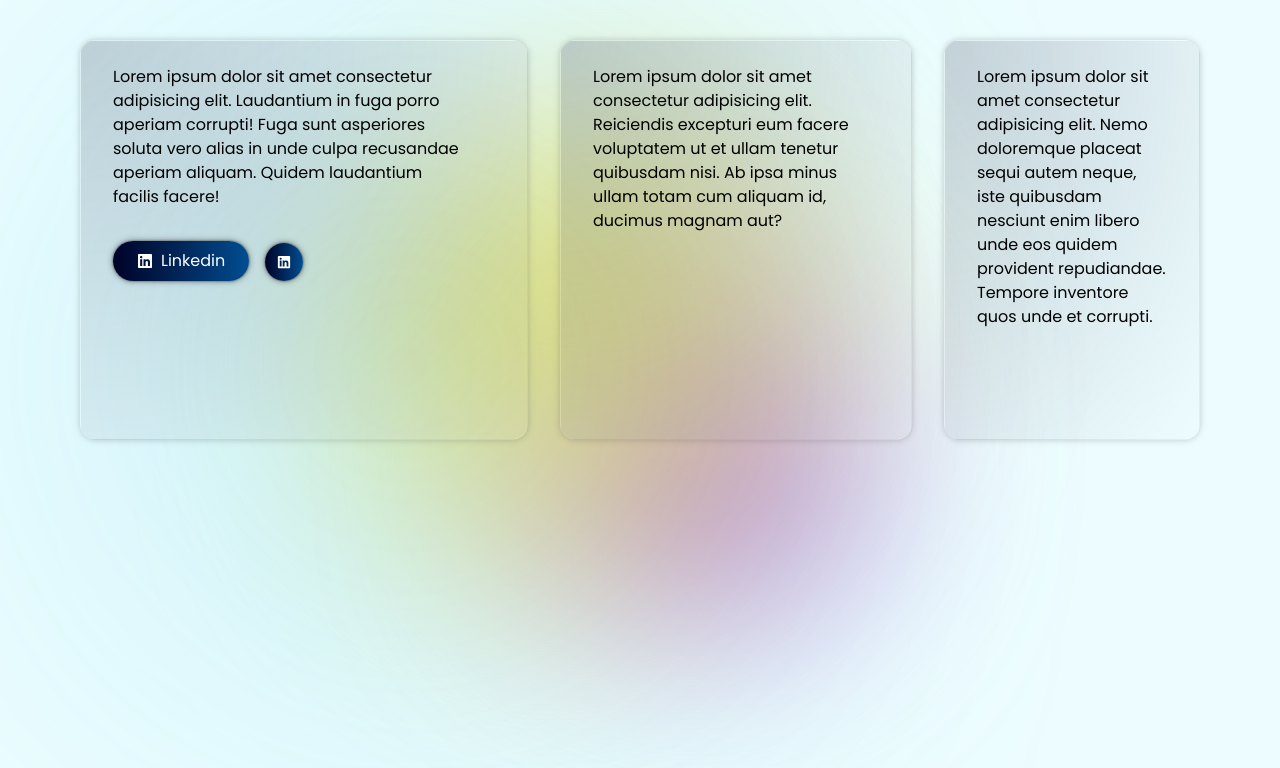
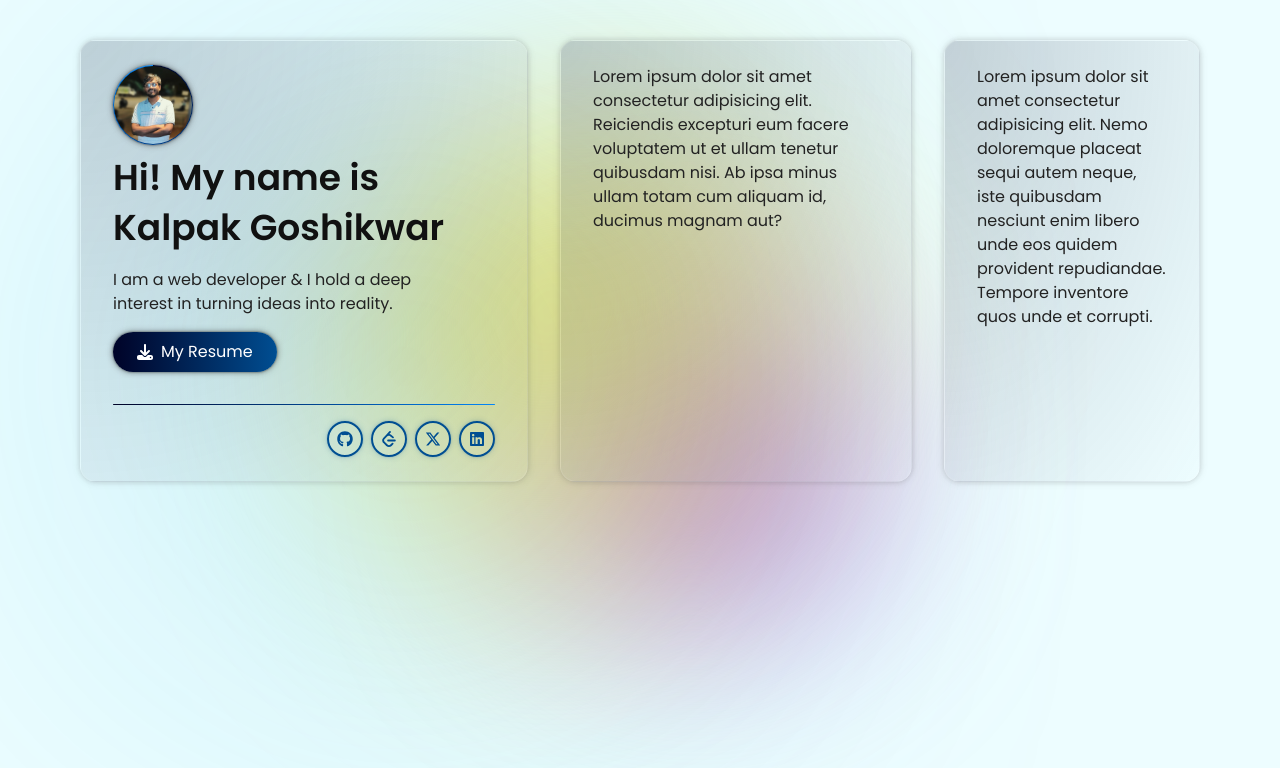
Before and after one commit to Kalpak43/new-portfolio, a Next.js app: page / in a window 1280 px wide. Shown: the top 768 px of the page. Built offline with nearby package versions, Linux system fonts and the light colour scheme.

Commit message:
ADD: intro card

```diff
--- a/src/app/globals.css
+++ b/src/app/globals.css
@@ -22,11 +22,8 @@
 } */
 
 @theme {
-  --background-container: radial-gradient(
-    circle at 0 0,
-    #4a526640 0%,
-    #ffffff0a
-  );
+  --color-primary-font: #111;
+  --color-base-font: #222;
   --shadow-container: var(--card-shadow);
 }
 
@@ -35,7 +32,6 @@
     background-position: 100% center;
   }
 }
-
 /*
   The default border color has changed to `currentcolor` in Tailwind CSS v4,
   so we've added these compatibility styles to make sure everything still
--- a/src/app/layout.tsx
+++ b/src/app/layout.tsx
@@ -23,7 +23,7 @@ export default function RootLayout({
 }>) {
   return (
     <html lang="en">
-      <body className={`${poppins.className}`}>{children}</body>
+      <body className={`${poppins.className} text-base-font`}>{children}</body>
     </html>
   );
 }
--- a/src/app/page.tsx
+++ b/src/app/page.tsx
@@ -1,4 +1,5 @@
 "use client";
+import Hero from "@/components/sections/hero-section";
 import Background from "@/components/ui/background";
 import Button from "@/components/ui/button";
 import Container from "@/components/ui/container";
@@ -8,39 +9,9 @@ import { FaLinkedin } from "react-icons/fa6";
 
 export default function Page() {
   return (
-    <div className="min-h-screen relative bg-transparent py-10 px-8 md:px-20 space-y-8">
+    <main className="min-h-screen relative bg-transparent py-10 px-8 md:px-20 space-y-8">
       <Background />
-      <div className="grid grid-cols-1 md:grid-cols-12 gap-x-8 gap-y-8">
-        <Container className="min-h-[400px] md:col-span-5 pr-12 space-y-8">
-          <p>
-            Lorem ipsum dolor sit amet consectetur adipisicing elit. Laudantium
-            in fuga porro aperiam corrupti! Fuga sunt asperiores soluta vero
-            alias in unde culpa recusandae aperiam aliquam. Quidem laudantium
-            facilis facere!
-          </p>
-          <Button>
-            <FaLinkedin /> Linkedin
-          </Button>
-          <Button size="icon">
-            <FaLinkedin />
-          </Button>
-        </Container>
-        <Container className="md:col-span-4">
-          Lorem ipsum dolor sit amet consectetur adipisicing elit. Reiciendis
-          excepturi eum facere voluptatem ut et ullam tenetur quibusdam nisi. Ab
-          ipsa minus ullam totam cum aliquam id, ducimus magnam aut?
-        </Container>
-        <Container className="md:col-span-3">
-          Lorem ipsum dolor sit amet consectetur adipisicing elit. Nemo
-          doloremque placeat sequi autem neque, iste quibusdam nesciunt enim
-          libero unde eos quidem provident repudiandae. Tempore inventore quos
-          unde et corrupti.
-        </Container>
-      </div>
-      <div className="grid grid-cols-12 gap-x-8 gap-y-8">
-        {/* <div className="min-h-[200px] w-full p-4 col-span-8 rounded-2xl bg-white card-gradient-background"></div>
-        <div className="min-h-[200px] w-full p-4 col-span-4 rounded-2xl bg-white card-gradient-background"></div> */}
-      </div>
-    </div>
+      <Hero />
+    </main>
   );
 }
--- /dev/null
+++ b/src/components/sections/hero-section/index.tsx
@@ -0,0 +1,23 @@
+import React from "react";
+import Container from "../../ui/container";
+import IntroCard from "./intro-card";
+
+function Hero() {
+  return (
+    <section className="grid grid-cols-1 md:grid-cols-12 gap-x-8 gap-y-8">
+      <IntroCard />
+      <Container className="md:col-span-4">
+        Lorem ipsum dolor sit amet consectetur adipisicing elit. Reiciendis
+        excepturi eum facere voluptatem ut et ullam tenetur quibusdam nisi. Ab
+        ipsa minus ullam totam cum aliquam id, ducimus magnam aut?
+      </Container>
+      <Container className="md:col-span-3">
+        Lorem ipsum dolor sit amet consectetur adipisicing elit. Nemo doloremque
+        placeat sequi autem neque, iste quibusdam nesciunt enim libero unde eos
+        quidem provident repudiandae. Tempore inventore quos unde et corrupti.
+      </Container>
+    </section>
+  );
+}
+
+export default Hero;
--- /dev/null
+++ b/src/components/sections/hero-section/intro-card.tsx
@@ -0,0 +1,56 @@
+import React from "react";
+import Button from "../../ui/button";
+import { FaDownload, FaGithub, FaLinkedin, FaXTwitter } from "react-icons/fa6";
+import Image from "next/image";
+import { SiLeetcode } from "react-icons/si";
+import Seperator from "../../ui/seperator";
+import Container from "@/components/ui/container";
+
+function IntroCard() {
+  return (
+    <Container className="min-h-[400px] md:col-span-5 space-y-8 flex flex-col justify-between">
+      <div className="space-y-4 md:pr-4">
+        <div className="space-y-2">
+          <div className="h-20 aspect-square rounded-full shadow-[0px_0px_2px_rgba(0,0,0,0.56),0px_0px_6px_rgba(44,44,44,0.61)] bg-conic from-[#000428] to-[#0487fa] p-[1px] ">
+            <div className="h-full w-full bg-white rounded-full overflow-hidden">
+              <Image
+                src={"/Kalpak.webp"}
+                alt="Kalpak Goshikwar Profile"
+                height={500}
+                width={500}
+              />
+            </div>
+          </div>
+          <h1 className="text-4xl leading-snug font-[600] text-primary-font">
+            Hi! My name is Kalpak Goshikwar
+          </h1>
+        </div>
+        <p>
+          I am a web developer & I hold a deep interest in turning ideas into
+          reality.
+        </p>
+        <Button>
+          <FaDownload /> My Resume
+        </Button>
+      </div>
+      <Seperator />
+
+      <div className="flex gap-2 items-center justify-end">
+        <Button size="icon" variant="secondary">
+          <FaGithub />
+        </Button>
+        <Button size="icon" variant="secondary">
+          <SiLeetcode />
+        </Button>
+        <Button size="icon" variant="secondary">
+          <FaXTwitter />
+        </Button>
+        <Button size="icon" variant="secondary">
+          <FaLinkedin />
+        </Button>
+      </div>
+    </Container>
+  );
+}
+
+export default IntroCard;
--- a/src/components/ui/button.tsx
+++ b/src/components/ui/button.tsx
@@ -5,19 +5,38 @@ interface ButtonProps extends React.ButtonHTMLAttributes<HTMLButtonElement> {
   children: React.ReactNode;
   size?: "icon" | "md";
   className?: string;
+  variant?: "primary" | "secondary" | "tertiary";
 }
 
-function Button({ children, size = "md", className, ...rest }: ButtonProps) {
+function Button({
+  children,
+  size = "md",
+  variant = "primary",
+  className,
+  ...rest
+}: ButtonProps) {
   const base =
-    "text-white inline-flex items-center gap-2 rounded-full text-center relative overflow-hidden shadow-[0px_0px_2px_rgba(0,0,0,0.56),0px_0px_6px_rgba(44,44,44,0.61)] bg-gradient-to-r from-[#000428] via-[#004e92] to-[#000428] bg-[length:200%_auto] hover:bg-[position:100%_center] transition-all duration-500";
+    "inline-flex items-center gap-2 rounded-full text-center relative overflow-hidden transition-all duration-500";
 
   const sizes = {
-    icon: "p-3 text-sm",
+    icon: "p-2 text-base",
     md: "py-2 px-6 text-base",
   };
 
+  const variants = {
+    primary:
+      "text-white shadow-[0px_0px_2px_rgba(0,0,0,0.56),0px_0px_6px_rgba(44,44,44,0.61)] bg-gradient-to-r from-[#000428] via-[#004e92] to-[#000428] bg-[length:200%_auto] hover:bg-[position:100%_center]",
+    secondary:
+      "text-[#004e92] border-2 border-[#004e92] bg-transparent hover:bg-[#004e92] hover:text-white shadow-[0px_0px_2px_rgba(0,78,146,0.3),0px_0px_6px_rgba(0,78,146,0.2)] hover:shadow-[0px_0px_2px_rgba(0,0,0,0.56),0px_0px_6px_rgba(44,44,44,0.61)]",
+    tertiary:
+      "text-[#004e92] bg-transparent hover:bg-[#004e92]/10 transition-colors duration-200 hover:shadow-none",
+  };
+
   return (
-    <button className={cn(base, sizes[size], className)} {...rest}>
+    <button
+      className={cn(base, sizes[size], variants[variant], className)}
+      {...rest}
+    >
       {children}
     </button>
   );
--- /dev/null
+++ b/src/components/ui/seperator.tsx
@@ -0,0 +1,14 @@
+import { cn } from "@/lib/utils";
+
+function Separator({ className }: { className?: string }) {
+  return (
+    <div
+      className={cn(
+        "mb-4 w-full h-px bg-gradient-to-r from-[#000428] to-[#0487fa] rounded-full",
+        className
+      )}
+    />
+  );
+}
+
+export default Separator;
```
